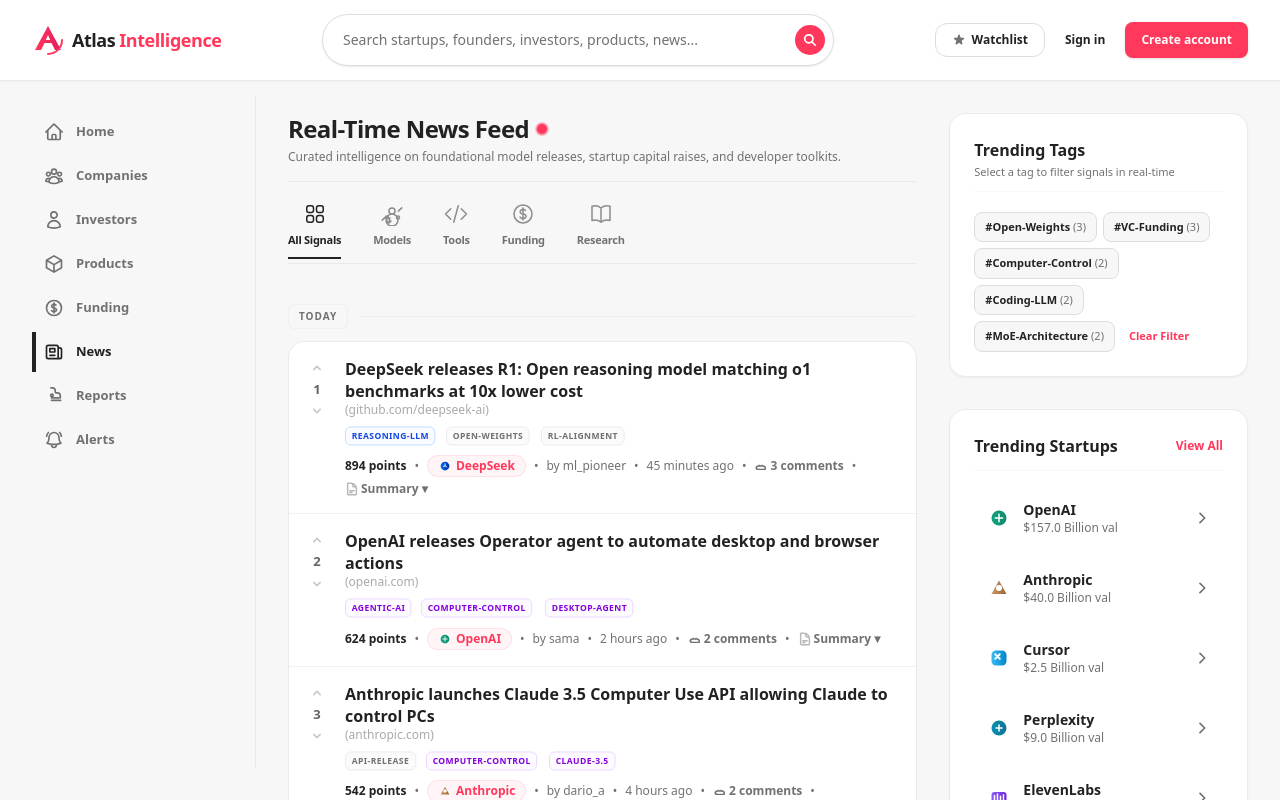
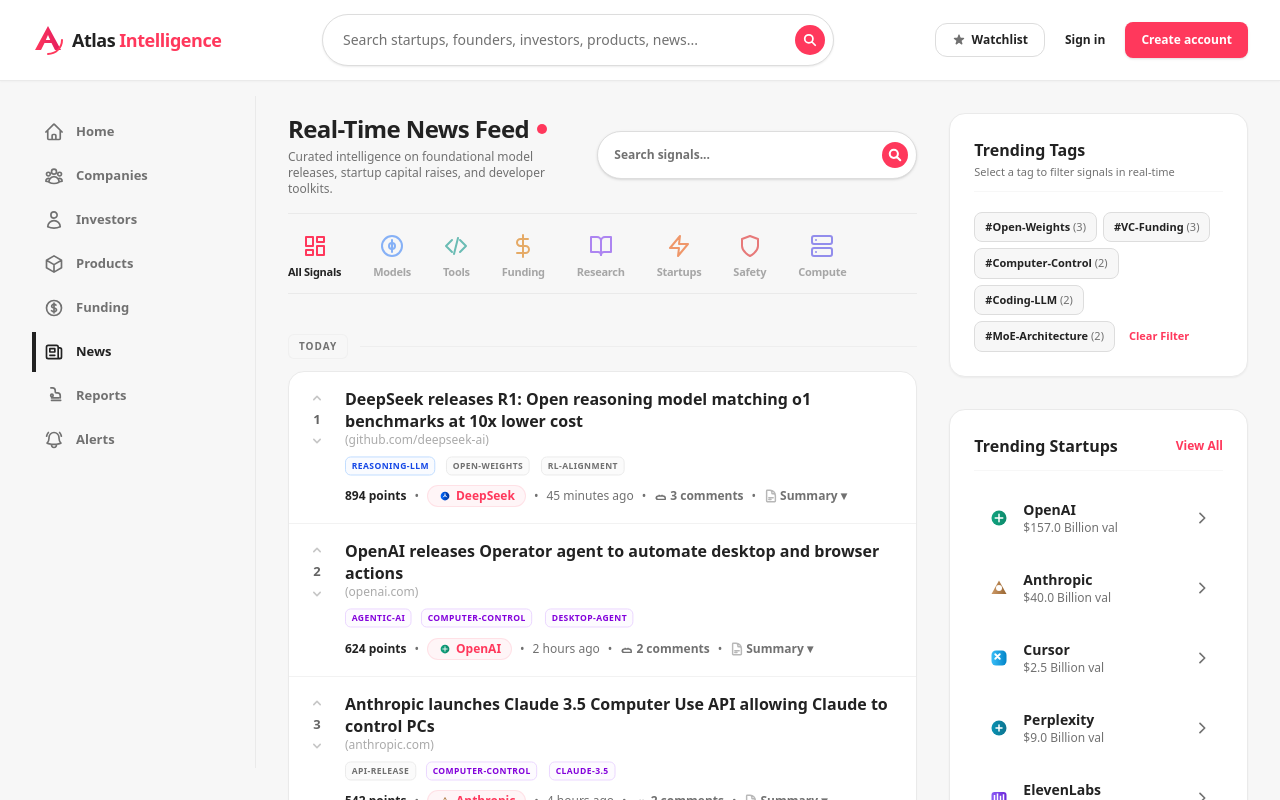
Before and after one commit to AyushKhaitan1/The-Ai-Signal, a Next.js app: page / in a window 1280 px wide. Shown: the top 800 px of the page. Built offline with nearby package versions, Linux system fonts and the light colour scheme.

Commit message:
design: satisfy HR comments: remove underlines/byline, expand categories with colorful icons, restore local search box

```diff
--- a/src/app/comments/[slug]/page.tsx
+++ b/src/app/comments/[slug]/page.tsx
@@ -128,13 +128,11 @@
                   {s && (
                     <>
                       <span>•</span>
-                      <Link href={`/startups/${item.startup_slug}`} className="font-bold text-airbnb-pink hover:underline">
+                      <Link href={`/startups/${item.startup_slug}`} className="font-bold text-airbnb-pink">
                         {item.startup_name}
                       </Link>
                     </>
                   )}
-                  <span>•</span>
-                  <span>submitted by {item.author}</span>
                   <span>•</span>
                   <span>{item.time}</span>
                 </div>
--- a/src/app/page.tsx
+++ b/src/app/page.tsx
@@ -29,22 +29,44 @@
 };
 
 export default function Home() {
-  const { news, searchTerm } = useSignals();
-  const [subCategory, setSubCategory] = useState<"all" | "models" | "tools" | "funding" | "research">("all");
+  const { news, searchTerm, setSearchTerm } = useSignals();
+  const [subCategory, setSubCategory] = useState<"all" | "models" | "tools" | "funding" | "research" | "startups" | "safety" | "compute">("all");
 
   const filteredNews = news.filter((item) => {
-    if (subCategory !== "all" && item.category.toLowerCase() !== subCategory) {
-      return false;
-    }
-
     const term = searchTerm.toLowerCase();
-    return (
-      item.title.toLowerCase().includes(term) ||
+    const titleMatch = item.title.toLowerCase().includes(term) ||
       item.category.toLowerCase().includes(term) ||
       item.startup_name.toLowerCase().includes(term) ||
       item.domain.toLowerCase().includes(term) ||
-      (item.tags && item.tags.some(t => t.toLowerCase().includes(term)))
-    );
+      (item.tags && item.tags.some(t => t.toLowerCase().includes(term)));
+
+    if (!titleMatch) return false;
+
+    if (subCategory !== "all") {
+      const categoryLower = item.category.toLowerCase();
+      if (subCategory === "models") {
+        if (categoryLower !== "models") return false;
+      } else if (subCategory === "tools") {
+        if (categoryLower !== "tools") return false;
+      } else if (subCategory === "funding") {
+        if (categoryLower !== "funding") return false;
+      } else if (subCategory === "research") {
+        if (categoryLower !== "research") return false;
+      } else if (subCategory === "startups") {
+        const isStartup = item.startup_name !== "Other" || categoryLower === "funding";
+        if (!isStartup) return false;
+      } else if (subCategory === "safety") {
+        const text = (item.title + " " + item.tags.join(" ")).toLowerCase();
+        const isSafety = text.includes("safety") || text.includes("align") || text.includes("eval");
+        if (!isSafety) return false;
+      } else if (subCategory === "compute") {
+        const text = (item.title + " " + item.tags.join(" ")).toLowerCase();
+        const isCompute = text.includes("compute") || text.includes("gpu") || text.includes("chip") || text.includes("hardware") || text.includes("colossus") || text.includes("nvidia");
+        if (!isCompute) return false;
+      }
+    }
+
+    return true;
   });
 
   const sortedNews = [...filteredNews].sort((a, b) => getTimeInHours(a.time) - getTimeInHours(b.time));
@@ -85,51 +107,103 @@
                 Curated intelligence on foundational model releases, startup capital raises, and developer toolkits.
               </p>
             </div>
+
+            {/* Local Search Input (Airbnb style consistency) */}
+            <div className="flex items-center w-full md:w-80 bg-white border border-airbnb-border rounded-full px-4 py-2.5 shadow-sm hover:shadow-[0_2px_4px_rgba(0,0,0,0.06)] transition-all cursor-pointer shrink-0">
+              <input
+                type="text"
+                value={searchTerm}
+                onChange={(e) => setSearchTerm(e.target.value)}
+                placeholder="Search signals..."
+                className="w-full text-xs font-semibold text-airbnb-charcoal placeholder-airbnb-gray bg-transparent focus:outline-none"
+              />
+              <button className="bg-airbnb-pink hover:bg-airbnb-pink-hover text-white p-1.5 rounded-full transition-colors ml-2 -mr-2 flex items-center justify-center cursor-pointer">
+                <svg className="w-3.5 h-3.5" fill="none" stroke="currentColor" strokeWidth="3.5" viewBox="0 0 24 24">
+                  <path strokeLinecap="round" strokeLinejoin="round" d="M21 21l-6-6m2-5a7 7 0 11-14 0 7 7 0 0114 0z" />
+                </svg>
+              </button>
+            </div>
           </div>
 
           {/* Airbnb-style Category Icon Tabs */}
           <div className="flex items-center space-x-8 mt-5 pb-1 overflow-x-auto no-scrollbar border-b border-airbnb-border-light select-none">
-            {(["all", "models", "tools", "funding", "research"] as const).map((cat) => {
+            {(["all", "models", "tools", "funding", "research", "startups", "safety", "compute"] as const).map((cat) => {
               const isActive = subCategory === cat;
 
               const categories = {
                 all: {
                   label: "All Signals",
                   icon: (
-                    <svg className="w-6 h-6" viewBox="0 0 24 24" fill="none" stroke="currentColor" strokeWidth="1.5">
-                      <path strokeLinecap="round" strokeLinejoin="round" d="M3.75 6A2.25 2.25 0 016 3.75h2.25A2.25 2.25 0 0110.5 6v2.25a2.25 2.25 0 01-2.25 2.25H6a2.25 2.25 0 01-2.25-2.25V6zM3.75 15.75A2.25 2.25 0 016 13.5h2.25a2.25 2.25 0 012.25 2.25V18a2.25 2.25 0 01-2.25 2.25H6A2.25 2.25 0 013.75 18v-2.25zM13.5 6a2.25 2.25 0 012.25-2.25H18A2.25 2.25 0 0120.25 6v2.25A2.25 2.25 0 0118 10.5h-2.25A2.25 2.25 0 0113.5 8.25V6zM13.5 15.75a2.25 2.25 0 012.25-2.25H18a2.25 2.25 0 012.25 2.25V18A2.25 2.25 0 0118 20.25h-2.25A2.25 2.25 0 0113.5 18v-2.25z" />
+                    <svg className="w-6 h-6" viewBox="0 0 24 24" fill="none" stroke="#FF385C" strokeWidth="2" strokeLinecap="round" strokeLinejoin="round">
+                      <rect x="3" y="3" width="7" height="9" />
+                      <rect x="14" y="3" width="7" height="5" />
+                      <rect x="14" y="12" width="7" height="9" />
+                      <rect x="3" y="16" width="7" height="5" />
                     </svg>
                   )
                 },
                 models: {
                   label: "Models",
                   icon: (
-                    <svg className="w-6 h-6" viewBox="0 0 24 24" fill="none" stroke="currentColor" strokeWidth="1.5">
-                      <path strokeLinecap="round" strokeLinejoin="round" d="M9.813 15.904L9 21m0 0l-2.013-2.013M9 21l2.013-2.013M2.28 18.096l3.42-3.42M21.72 5.904l-3.42 3.42M12 12a3 3 0 100-6 3 3 0 000 6zm0 0a6 6 0 100 12 6 6 0 000-12zm-3.5 3.5a1.5 1.5 0 11-3 0 1.5 1.5 0 013 0zm11 0a1.5 1.5 0 11-3 0 1.5 1.5 0 013 0z" />
+                    <svg className="w-6 h-6" viewBox="0 0 24 24" fill="none" stroke="#3B82F6" strokeWidth="2" strokeLinecap="round" strokeLinejoin="round">
+                      <path d="M12 22c5.523 0 10-4.477 10-10S17.523 2 12 2 2 6.477 2 12s4.477 10 10 10z" />
+                      <path d="M12 6v12" />
+                      <circle cx="12" cy="12" r="3" />
                     </svg>
                   )
                 },
                 tools: {
                   label: "Tools",
                   icon: (
-                    <svg className="w-6 h-6" viewBox="0 0 24 24" fill="none" stroke="currentColor" strokeWidth="1.5">
-                      <path strokeLinecap="round" strokeLinejoin="round" d="M17.25 6.75L22.5 12l-5.25 5.25m-10.5 0L1.5 12l5.25-5.25m7.5-3l-4.5 16.5" />
+                    <svg className="w-6 h-6" viewBox="0 0 24 24" fill="none" stroke="#0D9488" strokeWidth="2" strokeLinecap="round" strokeLinejoin="round">
+                      <polyline points="16 18 22 12 16 6" />
+                      <polyline points="8 6 2 12 8 18" />
+                      <line x1="14" y1="4" x2="10" y2="20" />
                     </svg>
                   )
                 },
                 funding: {
                   label: "Funding",
                   icon: (
-                    <svg className="w-6 h-6" viewBox="0 0 24 24" fill="none" stroke="currentColor" strokeWidth="1.5">
-                      <path strokeLinecap="round" strokeLinejoin="round" d="M12 6v12m-3-2.818l.879.659c1.171.879 3.07.879 4.242 0 1.172-.879 1.172-2.303 0-3.182C13.536 12.219 12.768 12 12 12c-.725 0-1.45-.22-2.003-.659-1.106-.879-1.106-2.303 0-3.182s2.9-.879 4.006 0l.415.33M21 12a9 9 0 11-18 0 9 9 0 0118 0z" />
+                    <svg className="w-6 h-6" viewBox="0 0 24 24" fill="none" stroke="#D97706" strokeWidth="2" strokeLinecap="round" strokeLinejoin="round">
+                      <line x1="12" y1="1" x2="12" y2="23" />
+                      <path d="M17 5H9.5a3.5 3.5 0 0 0 0 7h5a3.5 3.5 0 0 1 0 7H6" />
                     </svg>
                   )
                 },
                 research: {
                   label: "Research",
                   icon: (
-                    <svg className="w-6 h-6" viewBox="0 0 24 24" fill="none" stroke="currentColor" strokeWidth="1.5">
-                      <path strokeLinecap="round" strokeLinejoin="round" d="M12 6.042A8.967 8.967 0 006 3.75c-1.052 0-2.062.18-3 .512v14.25A8.987 8.987 0 016 18c2.305 0 4.408.867 6 2.292m0-14.25a8.966 8.966 0 016-2.292c1.052 0 2.062.18 3 .512v14.25A8.987 8.987 0 0018 18a8.967 8.967 0 00-6 2.292m0-14.25v14.25" />
+                    <svg className="w-6 h-6" viewBox="0 0 24 24" fill="none" stroke="#7C3AED" strokeWidth="2" strokeLinecap="round" strokeLinejoin="round">
+                      <path d="M2 3h6a4 4 0 0 1 4 4v14a3 3 0 0 0-3-3H2z" />
+                      <path d="M22 3h-6a4 4 0 0 0-4 4v14a3 3 0 0 1 3-3h7z" />
+                    </svg>
+                  )
+                },
+                startups: {
+                  label: "Startups",
+                  icon: (
+                    <svg className="w-6 h-6" viewBox="0 0 24 24" fill="none" stroke="#EA580C" strokeWidth="2" strokeLinecap="round" strokeLinejoin="round">
+                      <path d="M13 2L3 14h9l-1 8 10-12h-9l1-8z" />
+                    </svg>
+                  )
+                },
+                safety: {
+                  label: "Safety",
+                  icon: (
+                    <svg className="w-6 h-6" viewBox="0 0 24 24" fill="none" stroke="#DC2626" strokeWidth="2" strokeLinecap="round" strokeLinejoin="round">
+                      <path d="M12 22s8-4 8-10V5l-8-3-8 3v7c0 6 8 10 8 10z" />
+                    </svg>
+                  )
+                },
+                compute: {
+                  label: "Compute",
+                  icon: (
+                    <svg className="w-6 h-6" viewBox="0 0 24 24" fill="none" stroke="#4F46E5" strokeWidth="2" strokeLinecap="round" strokeLinejoin="round">
+                      <rect x="2" y="2" width="20" height="8" rx="2" ry="2" />
+                      <rect x="2" y="14" width="20" height="8" rx="2" ry="2" />
+                      <line x1="6" y1="6" x2="6.01" y2="6" />
+                      <line x1="6" y1="18" x2="6.01" y2="18" />
                     </svg>
                   )
                 }
@@ -141,13 +215,13 @@
                 <button
                   key={cat}
                   onClick={() => setSubCategory(cat)}
-                  className={`flex flex-col items-center space-y-1.5 pb-2 border-b-2 transition-all cursor-pointer group shrink-0 ${
+                  className={`flex flex-col items-center space-y-1.5 pb-2 transition-all cursor-pointer group shrink-0 ${
                     isActive
-                      ? "border-b-[#222222] text-[#222222]"
-                      : "border-b-transparent text-airbnb-gray hover:text-[#222222] hover:border-b-airbnb-border-light"
+                      ? "text-[#222222]"
+                      : "text-airbnb-gray opacity-60 hover:opacity-100 hover:text-[#222222]"
                   }`}
                 >
-                  <span className={`transition-transform duration-200 group-hover:scale-105 ${isActive ? "text-[#222222]" : "text-airbnb-gray/80 group-hover:text-[#222222]"}`}>
+                  <span className="transition-transform duration-200 group-hover:scale-105">
                     {current.icon}
                   </span>
                   <span className={`text-[11px] font-bold tracking-tight ${isActive ? "text-[#222222] font-extrabold" : "text-airbnb-gray"}`}>
--- a/src/app/startups/page.tsx
+++ b/src/app/startups/page.tsx
@@ -62,7 +62,7 @@
                   </span>
                   <Link
                     href={`/startups/${slug}`}
-                    className="text-xs font-bold text-airbnb-pink hover:underline flex items-center space-x-1"
+                    className="text-xs font-bold text-airbnb-pink hover:text-airbnb-pink-hover transition-colors flex items-center space-x-1"
                   >
                     <span>View Profile</span>
                     <svg className="w-3.5 h-3.5" fill="none" stroke="currentColor" strokeWidth="2.5" viewBox="0 0 24 24"><path strokeLinecap="round" strokeLinejoin="round" d="M13.5 4.5L21 12m0 0l-7.5 7.5M21 12H3"/></svg>
--- a/src/components/Footer.tsx
+++ b/src/components/Footer.tsx
@@ -5,14 +5,14 @@
         <div className="flex flex-wrap items-center justify-center gap-x-4 gap-y-2">
           <span className="font-semibold text-airbnb-charcoal">© 2026 Atlas Intelligence, Inc.</span>
           <span>•</span>
-          <a href="#" className="hover:underline">Privacy</a>
+          <a href="#" className="hover:text-airbnb-charcoal transition-colors">Privacy</a>
           <span>•</span>
-          <a href="#" className="hover:underline">Terms</a>
+          <a href="#" className="hover:text-airbnb-charcoal transition-colors">Terms</a>
           <span>•</span>
-          <a href="#" className="hover:underline">Sitemap</a>
+          <a href="#" className="hover:text-airbnb-charcoal transition-colors">Sitemap</a>
         </div>
         <div className="flex items-center space-x-4">
-          <span className="flex items-center cursor-pointer hover:underline">
+          <span className="flex items-center cursor-pointer hover:text-airbnb-charcoal transition-colors">
             <svg className="w-4 h-4 mr-1" fill="none" stroke="currentColor" strokeWidth="2" viewBox="0 0 24 24"><path strokeLinecap="round" strokeLinejoin="round" d="M12 21a9.004 9.004 0 008.716-6.747M12 21a9.004 9.004 0 01-8.716-6.747M12 21c2.485 0 4.5-4.03 4.5-9S14.485 3 12 3m0 18c-2.485 0-4.5-4.03-4.5-9s2.015-9 4.5-9M3 9h18M3 15h18"/></svg>
             English (US)
           </span>
--- a/src/components/Header.tsx
+++ b/src/components/Header.tsx
@@ -55,7 +55,7 @@
           </button>
 
           {/* Sign In */}
-          <Link href="#signin" className="text-xs font-bold text-airbnb-charcoal px-1 py-2 hover:underline transition-all">
+          <Link href="#signin" className="text-xs font-bold text-airbnb-charcoal px-1 py-2 hover:opacity-85 transition-all">
             Sign in
           </Link>
 
--- a/src/components/NewsRow.tsx
+++ b/src/components/NewsRow.tsx
@@ -102,7 +102,7 @@
         <div className="flex flex-wrap items-baseline gap-x-2">
           <Link
             href={`/comments/${item.comments_slug}`}
-            className="text-sm sm:text-base font-semibold text-airbnb-charcoal hover:text-airbnb-pink hover:underline leading-snug"
+            className="text-sm sm:text-base font-semibold text-airbnb-charcoal hover:text-airbnb-pink leading-snug"
           >
             {item.title}
           </Link>
@@ -151,8 +151,6 @@
               <span>•</span>
             </>
           )}
-          <span>by {item.author}</span>
-          <span>•</span>
           <span>{item.time}</span>
 
           <span>•</span>
--- a/src/components/Sidebar.tsx
+++ b/src/components/Sidebar.tsx
@@ -53,7 +53,7 @@
           {trendingTags.length > 0 && (
             <button
               onClick={() => setSearchTerm("")}
-              className="text-[11px] text-airbnb-pink hover:underline font-bold px-2 py-1.5 cursor-pointer"
+              className="text-[11px] text-airbnb-pink hover:text-airbnb-pink-hover font-bold px-2 py-1.5 cursor-pointer transition-colors"
             >
               Clear Filter
             </button>
@@ -65,7 +65,7 @@
       <div className="bg-white border border-airbnb-border-light rounded-2xl p-6 shadow-[0_1px_2px_rgba(0,0,0,0.05)]">
         <div className="flex justify-between items-center mb-4 pb-3 border-b border-airbnb-bg">
           <h3 className="font-bold text-base text-airbnb-charcoal">Trending Startups</h3>
-          <Link href="/startups" className="text-xs font-bold text-airbnb-pink hover:underline">
+          <Link href="/startups" className="text-xs font-bold text-airbnb-pink hover:text-airbnb-pink-hover transition-colors">
             View All
           </Link>
         </div>
@@ -109,7 +109,7 @@
           <div><span className="text-[#1B5E20] font-bold">[SUCCESS]</span> <span className="text-airbnb-gray">ingested:</span> codestral mamba news</div>
         </div>
         <div className="mt-4 text-center">
-          <Link href="/logs" className="text-xs font-bold text-airbnb-pink hover:underline">
+          <Link href="/logs" className="text-xs font-bold text-airbnb-pink hover:text-airbnb-pink-hover transition-colors">
             Open Live Log Console
           </Link>
         </div>
```
